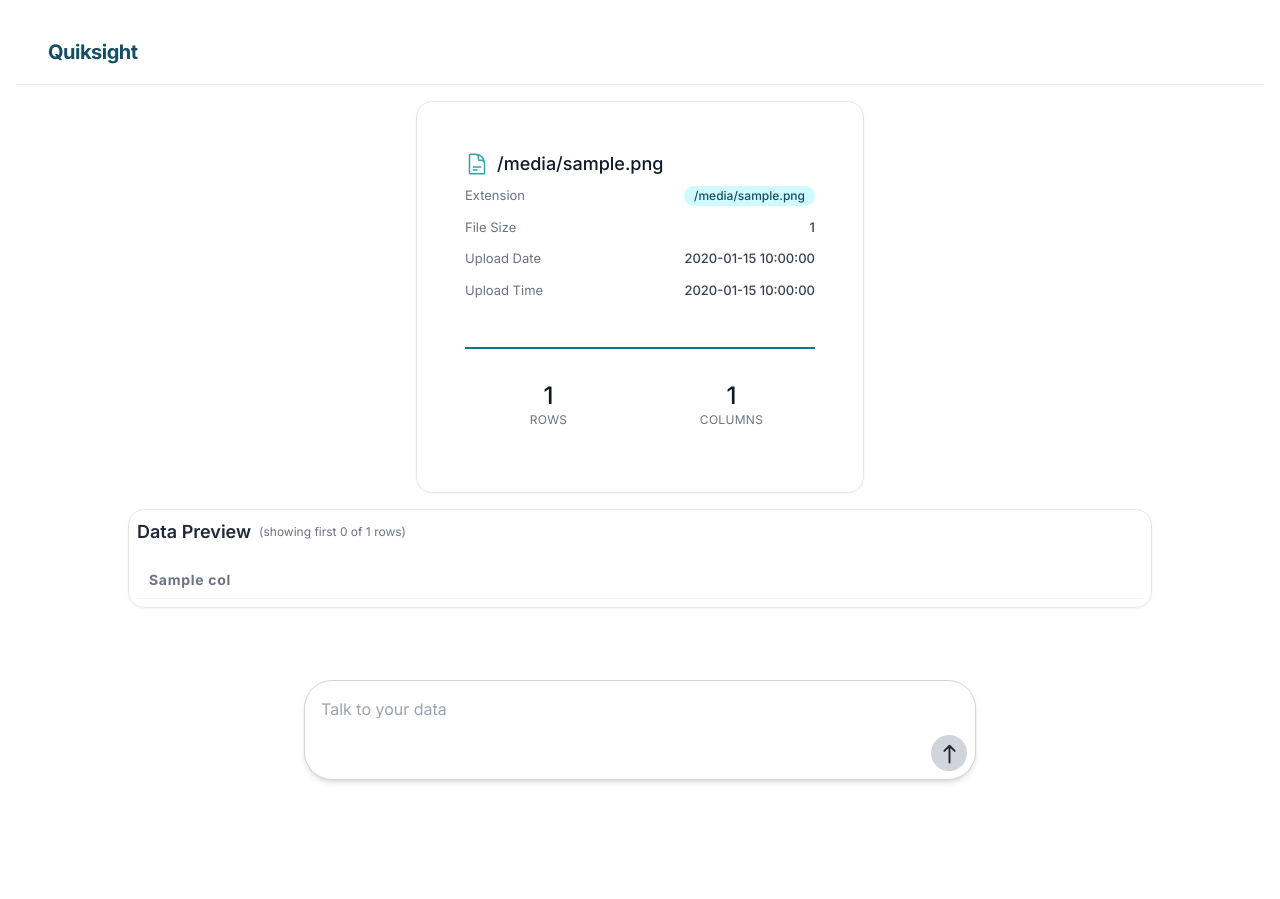
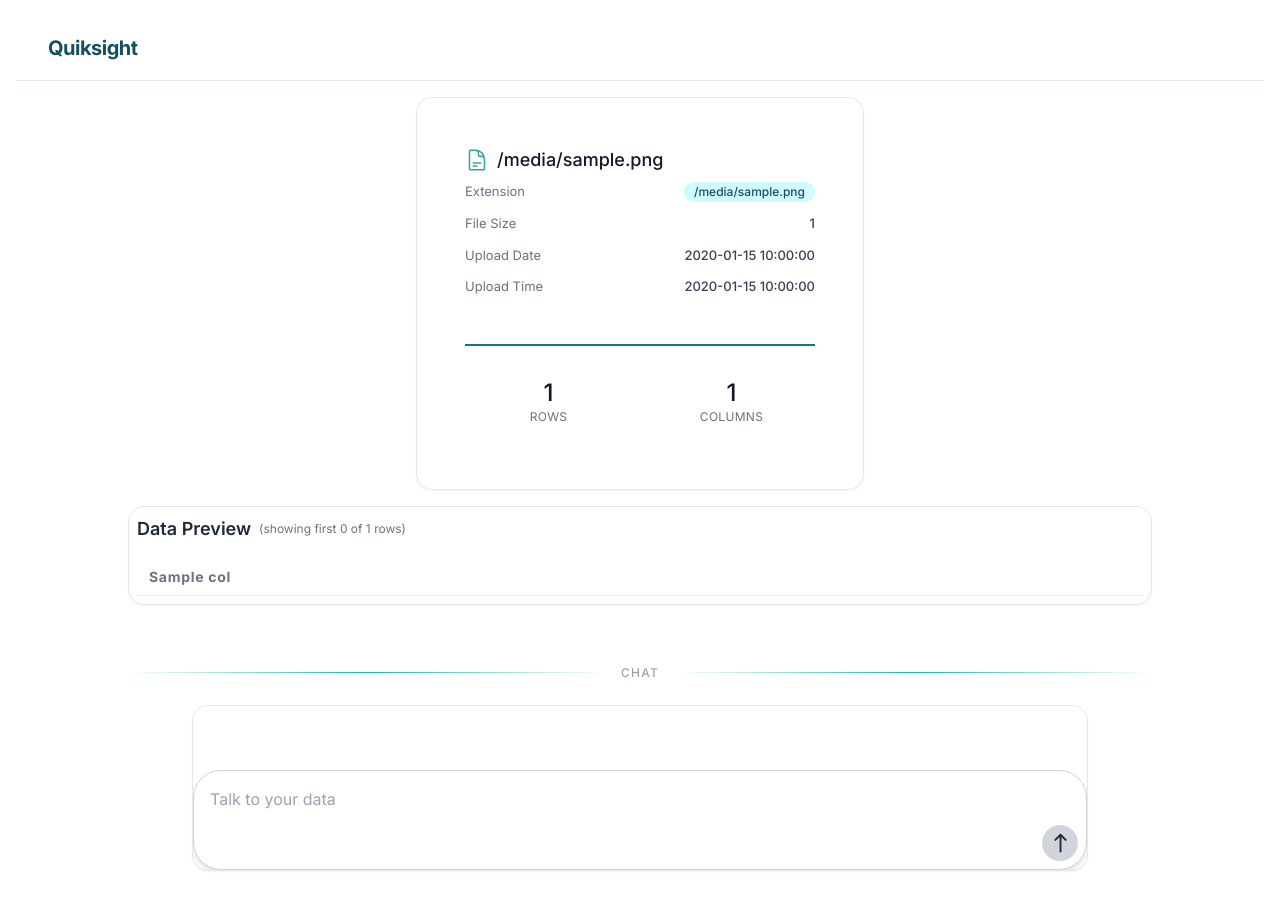
Before and after one commit to Danny-Dalo/Quiksight, a FastAPI app: template app_quiksight/templates/chat.html in a window 1280 px wide. Before the commit the page ends 783 px from the top, so only its background shows below. Run offline with FastAPI, Linux system fonts and the light colour scheme; the template is opened without the code that fills it: most values are stand-ins (such as "Sample title", 1, 10 or a date in 2020); lists and menus that the app fills with data are empty; parts of the project's set-up code (start-up, migrations or seed data) failed here and were passed over; some libraries are stand-ins or nearby versions.

Commit message:
Styled the chat container region. demacated data preview and chat section more clearly

```diff
--- a/app_quiksight/templates/chat.html
+++ b/app_quiksight/templates/chat.html
@@ -10,6 +10,7 @@
   <link rel="icon" type="image/x-icon" href="{{ url_for('static', path='img/Q-favicon.png') }}" />
 
   <script src="https://cdn.tailwindcss.com"></script>
+  <script src="https://cdn.plot.ly/plotly-2.35.2.min.js"></script>
   <style>
     body {
       font-family: 'Inter', sans-serif;
@@ -60,9 +61,11 @@
     <div class="card-body p-6">
       <!-- File Info Header -->
       <div class="flex items-center gap-2">
-        <svg xmlns="http://www.w3.org/2000/svg" fill="none" viewBox="0 0 24 24" stroke-width="1.5" stroke="#32a3a3" class="size-6">
-  <path stroke-linecap="round" stroke-linejoin="round" d="M19.5 14.25v-2.625a3.375 3.375 0 0 0-3.375-3.375h-1.5A1.125 1.125 0 0 1 13.5 7.125v-1.5a3.375 3.375 0 0 0-3.375-3.375H8.25m0 12.75h7.5m-7.5 3H12M10.5 2.25H5.625c-.621 0-1.125.504-1.125 1.125v17.25c0 .621.504 1.125 1.125 1.125h12.75c.621 0 1.125-.504 1.125-1.125V11.25a9 9 0 0 0-9-9Z" />
-</svg>
+        <svg xmlns="http://www.w3.org/2000/svg" fill="none" viewBox="0 0 24 24" stroke-width="1.5" stroke="#32a3a3"
+          class="size-6">
+          <path stroke-linecap="round" stroke-linejoin="round"
+            d="M19.5 14.25v-2.625a3.375 3.375 0 0 0-3.375-3.375h-1.5A1.125 1.125 0 0 1 13.5 7.125v-1.5a3.375 3.375 0 0 0-3.375-3.375H8.25m0 12.75h7.5m-7.5 3H12M10.5 2.25H5.625c-.621 0-1.125.504-1.125 1.125v17.25c0 .621.504 1.125 1.125 1.125h12.75c.621 0 1.125-.504 1.125-1.125V11.25a9 9 0 0 0-9-9Z" />
+        </svg>
 
 
         <h3 class="text-lg font-medium text-gray-900">{{file_name}}</h3>
@@ -112,7 +115,7 @@
 
 
   <!-- PREVIEW ROWS -->
-  <div class="w-full max-w-5xl mx-auto bg-white rounded-2xl shadow-sm p-2 mt-4 border border-gray-200">
+  <div class="w-full max-w-5xl mx-auto bg-white rounded-2xl shadow-sm p-2 mt-4 mb-5 border border-gray-200">
 
 
     <!-- Header Section -->
@@ -160,15 +163,22 @@
   <!-- PREVIEW ROWS -->
 
 
+  <!-- Divider between preview and chat -->
+  <div class="w-full max-w-5xl mx-auto mt-10 mb-6 flex items-center gap-4">
+    <div class="flex-1 h-px bg-gradient-to-r from-transparent via-[#14B8A6] to-transparent"></div>
+    <span class="text-xs font-medium text-gray-400 uppercase tracking-widest">Chat</span>
+    <div class="flex-1 h-px bg-gradient-to-r from-transparent via-[#14B8A6] to-transparent"></div>
+  </div>
 
 
   <!-- Chat Container -->
-  <div class="w-full max-w-2xl flex flex-col gap-4 mt-6" id="chat-container">
-
+  <div
+    class="w-full max-w-4xl flex flex-col gap-4 mb-3 border border-gray-200 rounded-2xl bg-white shadow-sm overflow-hidden"
+    id="chat-container">
 
 
     <!-- Messages -->
-    <div id="chat-messages" class="flex flex-col p-4 bg-base-100 overflow-y-auto max-h-[70vh]">
+    <div id="chat-messages" class="flex flex-col p-6 bg-base-100 overflow-y-auto max-h-[70vh]">
       <!-- User and AI chats appear here -->
     </div>
 
```
